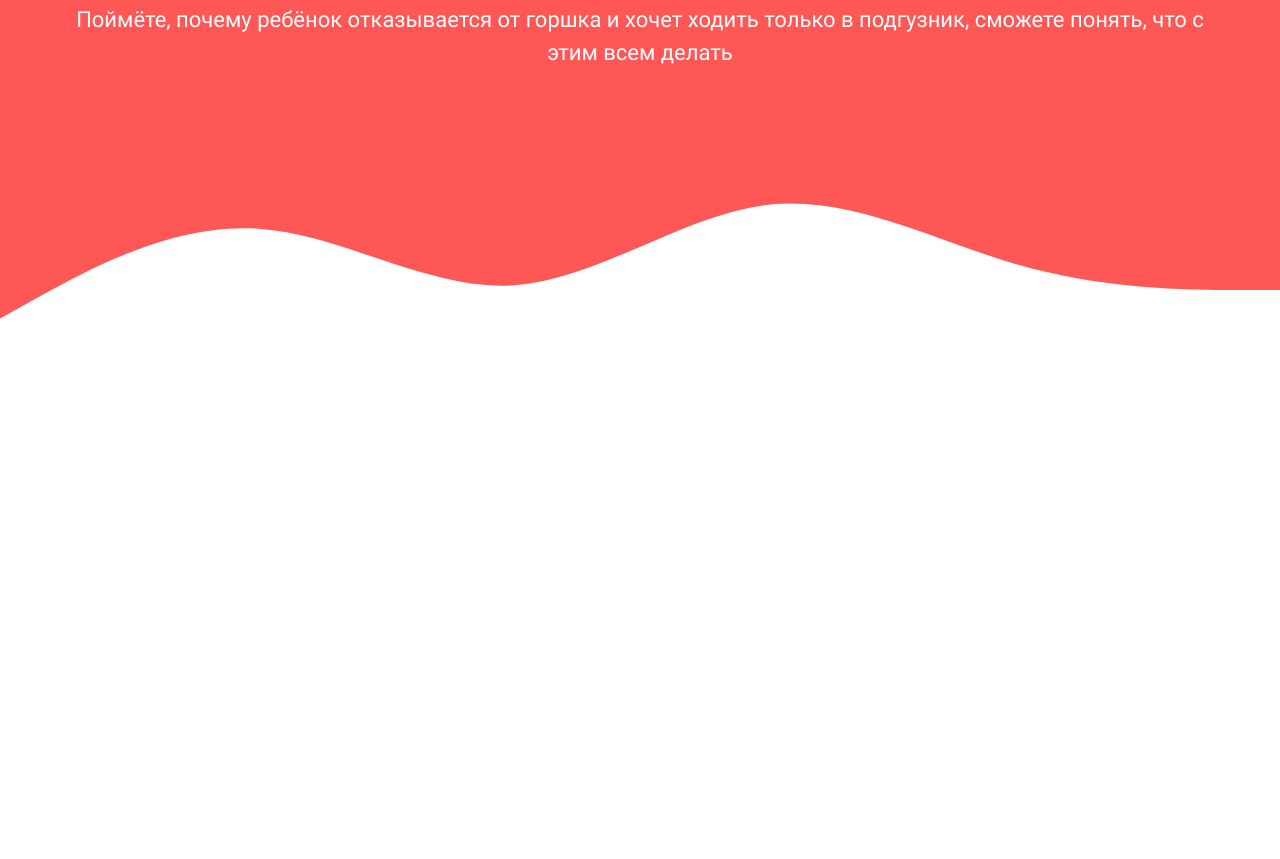
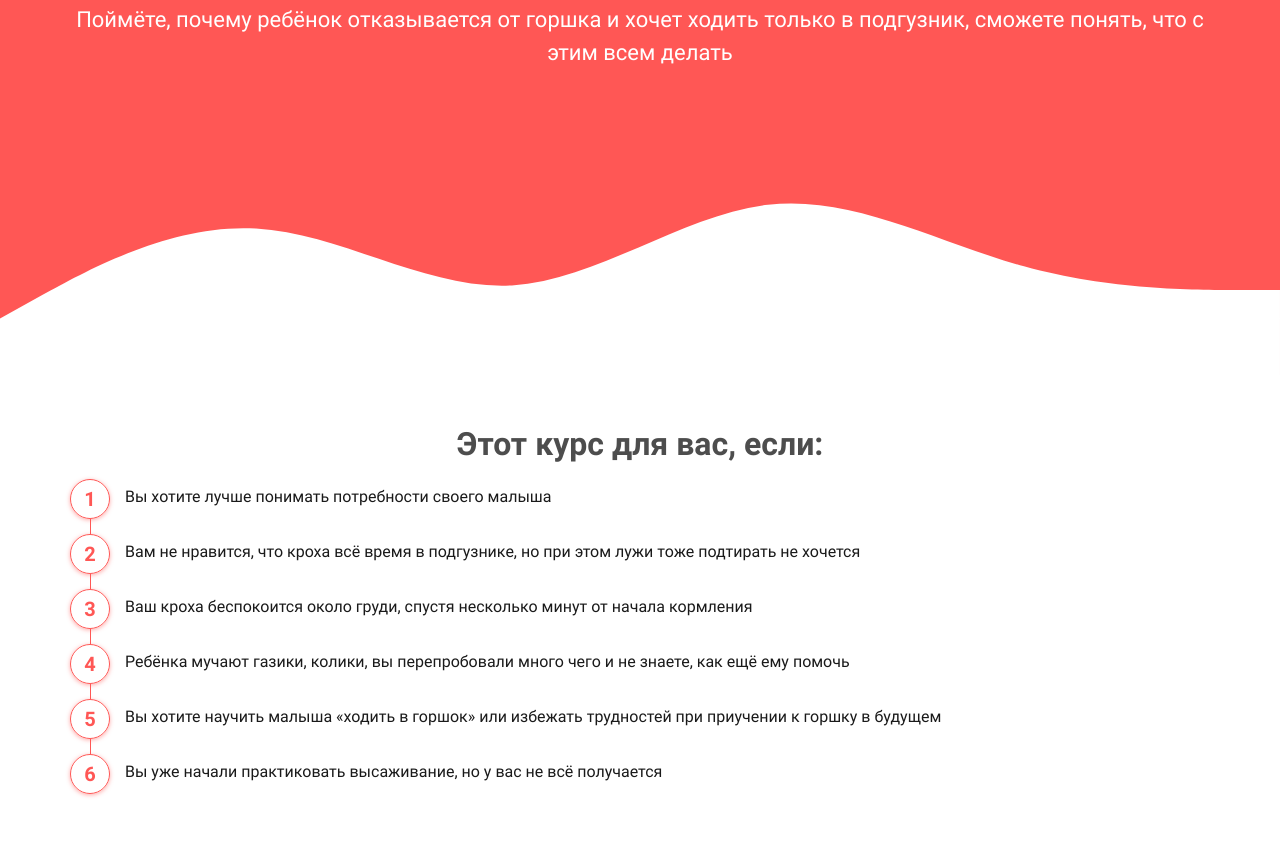
Before and after one commit to PonkinDmitrij/iqmom-course, a website built with webpack: page src/course.html in a window 1280 px wide. Shown: the part 1662-2521 px from the top of the page. Before the commit the page ends 2037 px from the top, so only its background shows below. Built offline with nearby package versions, Linux system fonts and the light colour scheme.

Commit message:
Add for-you

```diff
--- a/src/course.html
+++ b/src/course.html
@@ -90,6 +90,33 @@
 
             <svg xmlns="http://www.w3.org/2000/svg" viewBox="0 0 1440 320"><path fill="#fff" fill-opacity="1" d="M0,256L48,229.3C96,203,192,149,288,154.7C384,160,480,224,576,218.7C672,213,768,139,864,128C960,117,1056,171,1152,197.3C1248,224,1344,224,1392,224L1440,224L1440,320L1392,320C1344,320,1248,320,1152,320C1056,320,960,320,864,320C768,320,672,320,576,320C480,320,384,320,288,320C192,320,96,320,48,320L0,320Z"></path></svg>
           </section>
+
+          <section class="for-you">
+            <div class="for-you__inner">
+              <h2 class="for-you__title">Этот курс для вас, если:</h2>
+
+              <ol class="for-you__list">
+                <li class="for-you__item">
+                  Вы хотите лучше понимать потребности своего малыша
+                </li>
+                <li class="for-you__item">
+                  Вам не нравится, что кроха всё время в подгузнике, но при этом лужи тоже подтирать не хочется
+                </li>
+                <li class="for-you__item">
+                  Ваш кроха беспокоится около груди, спустя несколько минут от начала кормления
+                </li>
+                <li class="for-you__item">
+                  Ребёнка мучают газики, колики, вы перепробовали много чего и не знаете, как ещё ему помочь
+                </li>
+                <li class="for-you__item">
+                  Вы хотите научить малыша «ходить в горшок» или избежать трудностей при приучении к горшку в будущем
+                </li>
+                <li class="for-you__item">
+                  Вы уже начали практиковать высаживание, но у вас не всё получается
+                </li>
+              </ol>
+            </div>
+          </section>
         </main>
       </div>
       <div class="page__footer-wrapper"></div>
--- /dev/null
+++ b/src/scss/blocks/for-you.scss
@@ -0,0 +1,55 @@
+.for-you {
+  $marker-size: 40px;
+
+  padding: 50px 0;
+
+  &__inner {
+    @include container();
+  }
+
+  &__title {
+    margin-top: 0;
+    text-align: center;
+  }
+
+  &__list {
+    counter-reset: for-you;
+    padding-left: 0;
+  }
+
+  &__item {
+    position: relative;
+    padding-top: 6px;
+    padding-left: 55px;
+    margin-bottom: 25px;
+    list-style: none;
+
+    &::before {
+      content: counter(for-you);
+      counter-increment: for-you;
+      position: absolute;
+      top: 0;
+      left: 0;
+      width: $marker-size;
+      height: $marker-size;
+      border: 1px solid $color-main;
+      padding-top: 4px;
+      font-size: 20px;
+      text-align: center;
+      font-weight: 700;
+      color: $color-main;
+      border-radius: 50%;
+      box-shadow: 0px 1px 4px 0px rgba($color-main, 0.5);
+    }
+
+    &:not(:last-child)::after {
+      content: '';
+      position: absolute;
+      top: $marker-size;
+      left: ($marker-size / 2);
+      width: 1px;
+      height: calc(100% - 15px);
+      background-color: $color-main;
+    }
+  }
+}
--- a/src/scss/style.scss
+++ b/src/scss/style.scss
@@ -11,3 +11,4 @@
 @import './blocks/page-header.scss';
 @import './blocks/banner.scss';
 @import './blocks/promo.scss';
+@import './blocks/for-you.scss';
```
